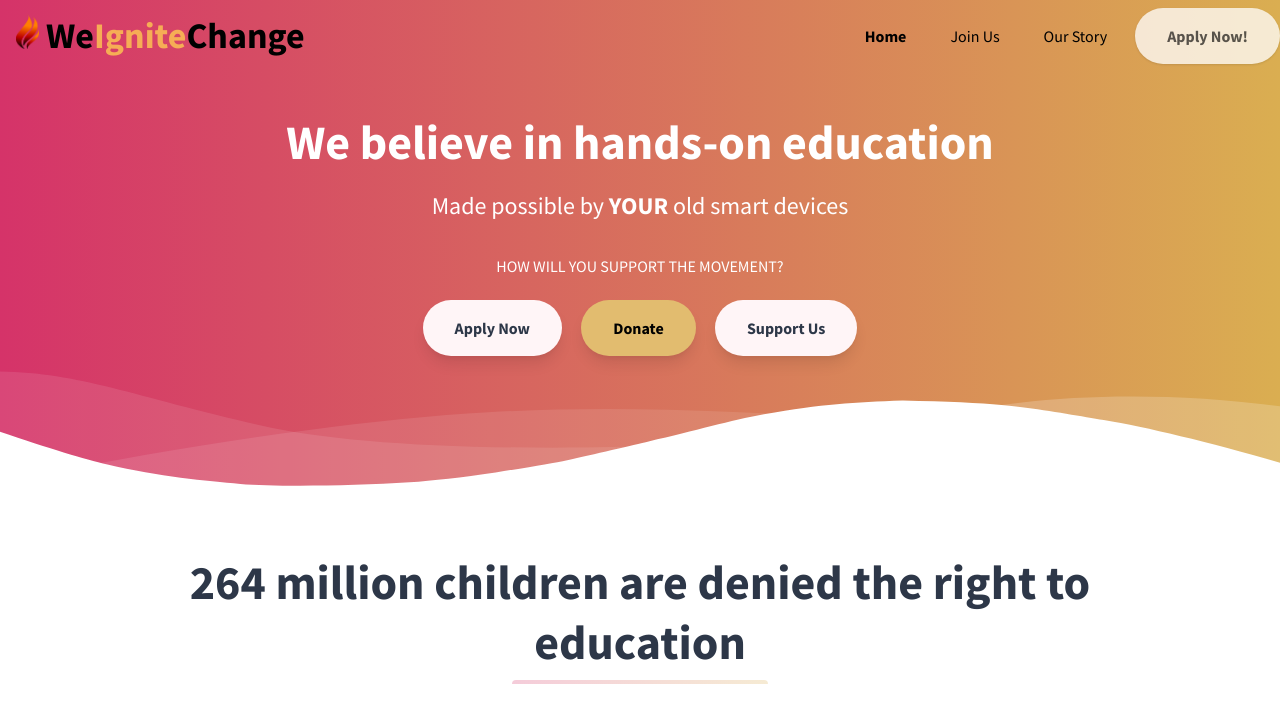
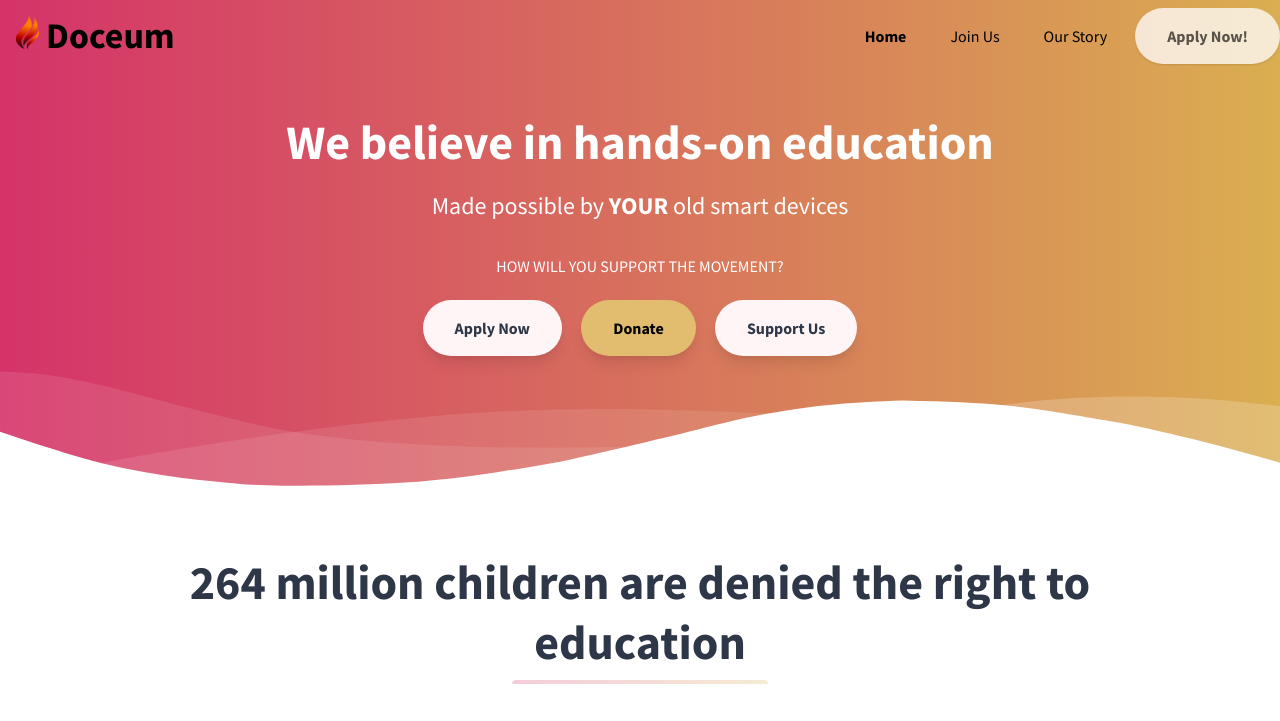
Before and after one commit to OgasawaraPeyton/doceum, a plain HTML site: page index.html in a window 1280 px wide. Shown: the top 721 px of the page. Drawn offline with nearby package versions, Linux system fonts and the light colour scheme.

Commit message:
Update index.html

```diff
--- a/index.html
+++ b/index.html
@@ -75,7 +75,7 @@
 				<img src="flame.png" style="    height: 35px;
 				display: inline-block;
 				transform: translateY(-8px);">
-				 <span class="text-black">We</span><span class="text-orange-400" id="ignite">Ignite</span><span class="text-black">Change</span>
+				 <span class="text-black">Doceum</span>
 			</a>
 		</div>
 
```
